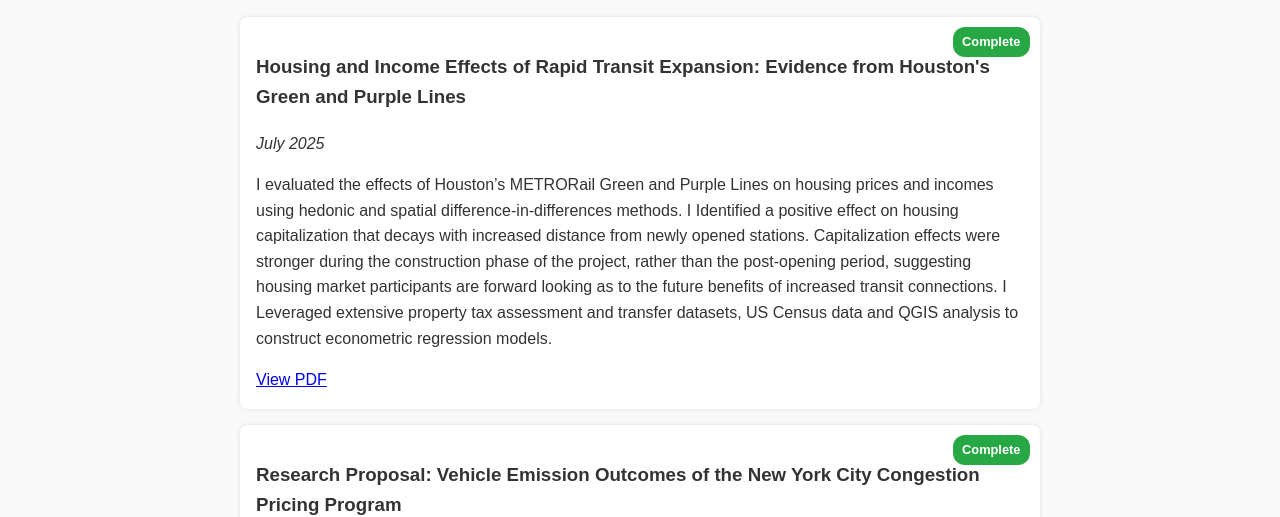
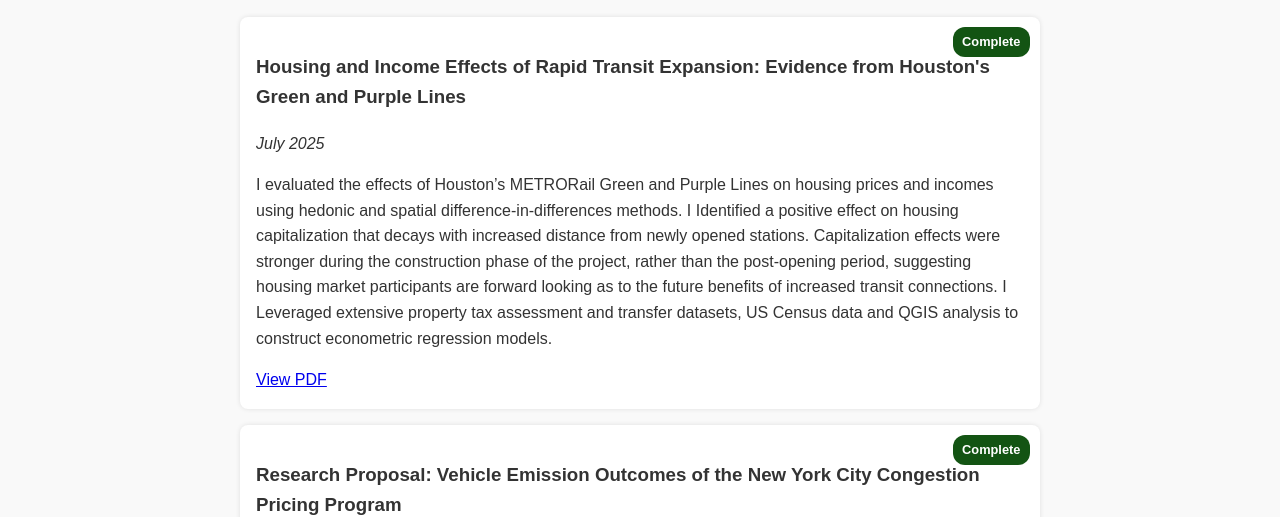
Before and after one commit to htyszka56/portfolio, a plain HTML site: page projects.html in a window 1280 px wide. Shown: the part 285-802 px from the top of the page. Drawn offline with Linux system fonts and the light colour scheme.

Commit message:
Update style.css

```diff
--- a/style.css
+++ b/style.css
@@ -69,7 +69,7 @@ section {
 }
 
 .status.complete {
-  background-color: #28a745; /* green */
+  background-color: #135413; /* green */
 }
 
 .status.in-progress {
```
